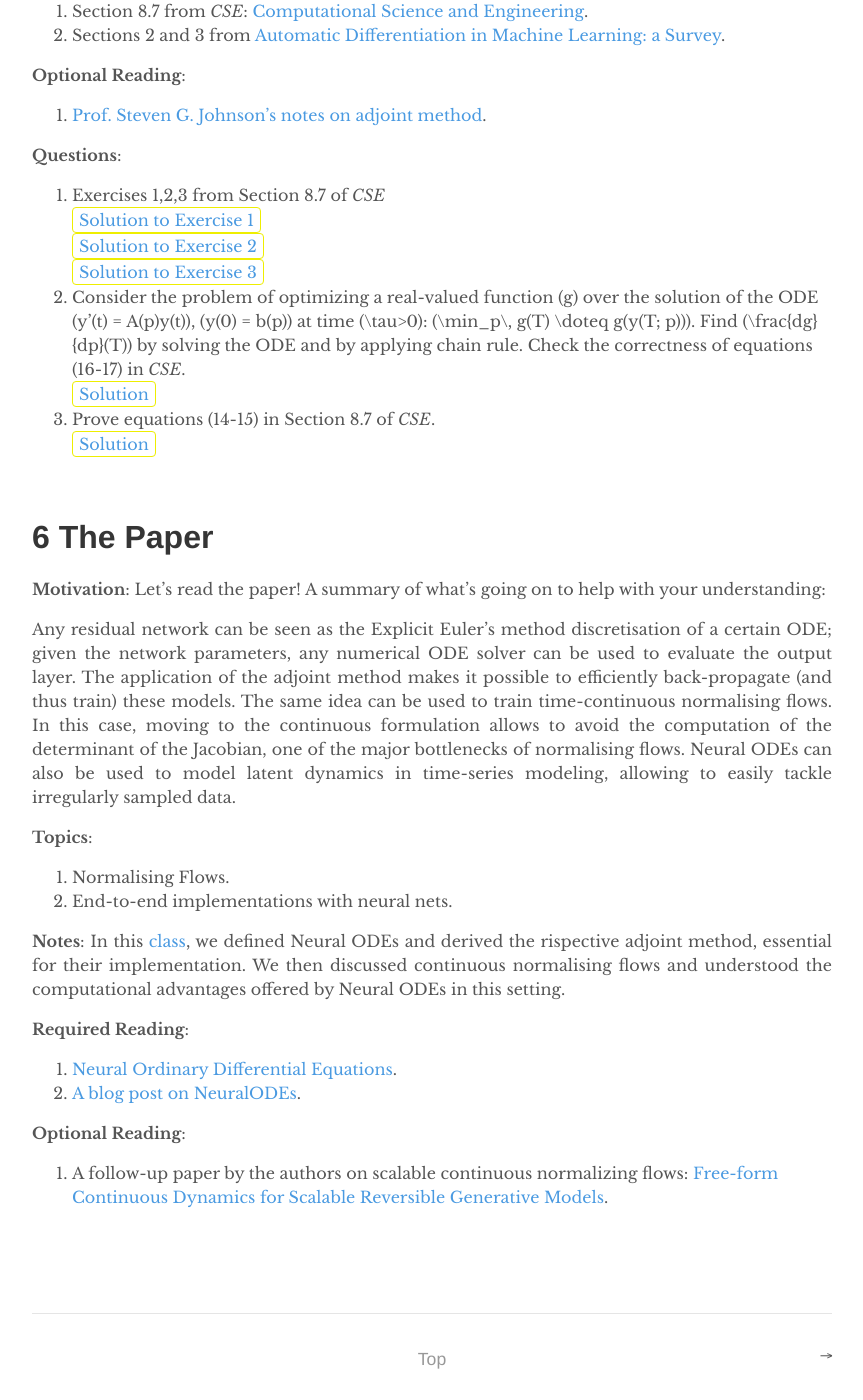
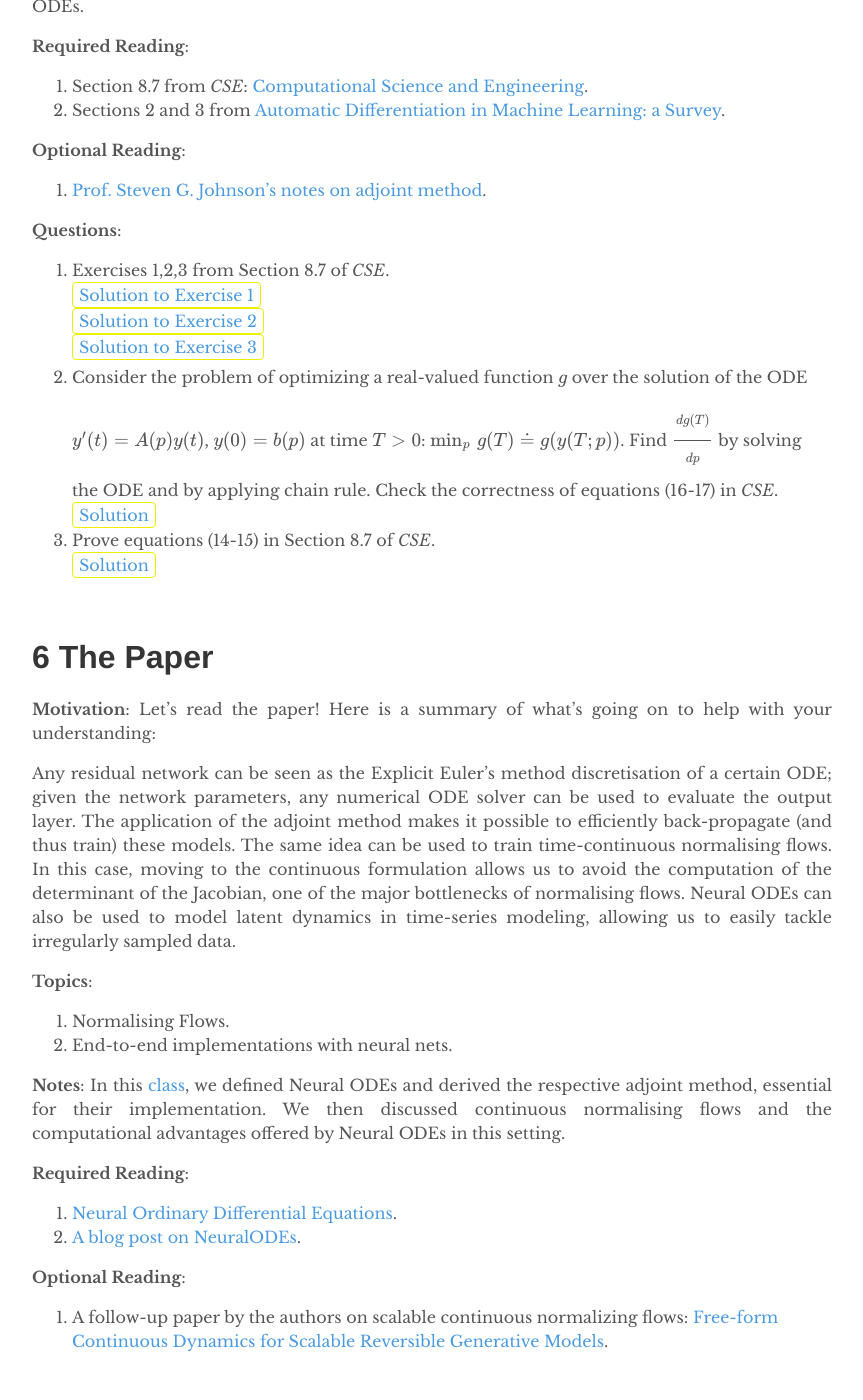
Before and after one commit to depthfirstlearning/depthfirstlearning.com, a Jekyll site: the page built from _posts/2019-06-06-NeuralODEs.markdown, in a window 1280 px wide and 1400 px high, scrolled down 5833 px. Shown: the whole window, without its empty margins (208-1071 px from the left). Built offline with Jekyll 4.4.1, drawn with Linux system fonts in a browser that asks for light colours; formulas are drawn with MathJax 3; before the commit the page ends 7206 px from its top, so only the background shows below that; some of the changed text lies outside the part shown.

Commit message:
typos fixed

```diff
--- a/_posts/2019-06-06-NeuralODEs.markdown
+++ b/_posts/2019-06-06-NeuralODEs.markdown
@@ -79,7 +79,7 @@
 
      $$|E_2| = \frac{h}{2} \left| f(t_{n+1},y_{n+1}) - f(t_{n+1}, y_n + h f(t_n,y_n)) \right| \leq \frac{hL}{2}|y_{n+1}-y_{n} - hf(t_n,y_n)| = \frac{hL}{2}O(h^2) = O(h^3)$$
 
-     where \(L\) is the Lipschitz constant of \(f\). On the other hand we can bound \(E_1\) as \(E_1 = O(h^3)\) (see [link](https://en.wikipedia.org/wiki/Trapezoidal_rule#Error_analysis) for a proof). It follows that \(\tau_{n} = O(h^2)\).
+     where \(L\) is the Lipschitz constant of \(f\). On the other hand, \(E_1\) is bounded above by \(O(h^3)\); see this <a href="https://en.wikipedia.org/wiki/Trapezoidal_rule#Error_analysis">link</a> for a proof. It follows that \(\tau_{n} = O(h^2)\).
      </p>
      </details>
 
@@ -88,14 +88,22 @@
      <p>
      Notice that we can write
 
-     $$(y + q/p)'=p(y + q/p)$$
+     $$\left(y + \frac{q}{p}\right)'=p\left(y + \frac{q}{p}\right)$$
 
-     It follows that \(y(t) = Ce^{pt} - q/p\) for some constant \(C\). Imposing the initial condition \(y(0)=1\), we get \(y(t)=e^{pt} + q/p(e^{pt}-1)\). In particular, we expand \(y\) in its Taylor series : \(y(t) = 1 + (1+q/p)\sum_{k=1}^\infty \frac{(pt)^k}{k!}\). To conclude the exercise we only need to notice that \(y_n(t) = q/p + (1+q/p)\sum_{k=1}^n \frac{(pt)^k}{k!}\) satisfies Picard's iteration: \(y_0 \equiv 1\), \(y_{n+1}(t) = y_0 + \int_0^t (py_n(s) + q)\,ds\).
+     It follows that \(y(t) = Ce^{pt} - q/p\) for some constant \(C\). Imposing the initial condition \(y(0)=1\), we get \(y(t)=e^{pt} + q/p(e^{pt}-1)\). In particular, we expand \(y\) in its Taylor series:
+
+     $$y(t) = 1 + \left(y + \frac{q}{p}\right)\sum_{k=1}^\infty \frac{(pt)^k}{k!}$$
+
+     To conclude the exercise we only need to notice that
+
+     $$y_n(t) = q/p + \left(y + \frac{q}{p}\right)\sum_{k=1}^n \frac{(pt)^k}{k!}$$
+
+     satisfies Picard's iteration: \(y_0 \equiv 1\), \(y_{n+1}(t) = y_0 + \int_0^t (py_n(s) + q)\,ds\).
      </p>
      </details>
      <details><summary>Solution to Exercise 12.4</summary>
      <p>
-     Applying Euler's method with step-size \(h\), we get \(\hat{y}(0) = 0\), \(\hat{y}(h) = \hat{y}(0) + h \hat{y}(0)^{1/5} = 0\), \(\hat{y}(2h) = \hat{y}(h) + h \hat{y}(h)^{1/5} =0\). Iterating, we see that it holds \(y(nh)=0\) for all \(n\geq 0\). On the other hand, the implicit Euler's method reads
+     Applying Euler's method with step-size \(h\), we get \(\hat{y}(0) = 0\), \(\hat{y}(h) = \hat{y}(0) + h \hat{y}(0)^{1/5} = 0\), \(\hat{y}(2h) = \hat{y}(h) + h \hat{y}(h)^{1/5} =0\). Iterating, we see that \(y(nh) = 0\) for all \(n\geq 0\). On the other hand, the implicit Euler's method says that
 
      $$\hat{y}_{n+1} = \hat{y}_n + h \hat{y}_{n+1}^{1/5}$$
 
@@ -116,7 +124,7 @@
 
      $$y_{n+1} = y_n + h(\theta f(y_n) + (1-\theta) f(y_{n+1}))$$
 
-     Assuming sufficient smoothness of \(y\) and \(f\), for what value of \(0 \leq\theta\leq 1\) is the truncation error the smallest? What does this mean about the accuracy of the method?
+     Assuming sufficient smoothness of $$y$$ and $$f$$, for what value of $$0 \leq\theta\leq 1$$ is the truncation error the smallest? What does this mean about the accuracy of the method?
      <details><summary>Solution</summary>
      <p>
      By definition, it holds that
@@ -134,7 +142,7 @@
   4. [Colab notebook](https://colab.research.google.com/drive/1bNg-RzZoelB3w8AUQ6mefRQuN3AdrIqX).
      <details><summary>Solution</summary>
      <p>
-     See this [Colab](https://colab.research.google.com/drive/1wTQXy2_4InQH51rEmiCtvl5Q7MiyrC4k)  for the solution.
+     See this <a href="https://colab.research.google.com/drive/1wTQXy2_4InQH51rEmiCtvl5Q7MiyrC4k">Colab</a>  for the solution.
      </p>
      </details>
 
@@ -273,7 +281,11 @@
   1. Do you understand why adding ‘residual layers’ should not degrade the network performance?
      <details><summary>Solution</summary>
      <p>
-     Let $$x_k = x_{k-1} + f(W_k, x_{k-1})$$ be the output of the $$k$$-th layer of a residual net. Then, adding a residual layer consists of considering $$x_{k+1} = x_{k} + f(W_{k+1}, x_{k})$$ instead of \(x_k\). For most common architectures, it holds that $$f(W, x) \equiv 0$$ for $$W=0$$. This is why adding a layer should not degrade the performances: any residual network with \(k\) layers can be also written as a residual network with \(k+1\) layers, by simply taking $$W_{k+1}=0$$.
+     Let
+
+     $$x_k = x_{k-1} + f(W_k, x_{k-1})$$
+
+     be the output of the \(k\)-th layer of a residual net. Then, adding a residual layer consists of considering $$x_{k+1} = x_{k} + f(W_{k+1}, x_{k})$$ instead of \(x_k\). For most common architectures, it holds that \(f(W, x) \equiv 0\) for \(W=0\). This is why adding a layer should not degrade the performances: any residual network with \(k\) layers can be also written as a residual network with \(k+1\) layers, by simply taking \(W_{k+1}=0\).
      </p>
      </details>
 
@@ -296,17 +308,17 @@
      </p>
      </details>
 
-  3. Implement your favourite ResNet variant
-  <details><summary>Colab Notebook</summary>
-  <p>
-  ...
-  </p>
-  </details>
+  3. Implement your favourite ResNet variant.
+     <details><summary>Example</summary>
+     <p>
+     See this <a href="https://keras.io/examples/cifar10_resnet/">tutorial</a> for an example of implementation of a ResNet.
+     </p>
+     </details>
 
 <br />
 
 # 4 Normalising Flows
-  **Motivation**:  In this class, we take a little detour to learn about Normalising Flows. These are used for density estimation and generative modeling, and their implementation is motivated by an ODE discretisation. Understanding it at a basic level is necessary to understanding continuous normalizing flows, a central application of neural ODEs.
+  **Motivation**:  In this class, we take a little detour to learn about Normalising Flows. These are used for density estimation and generative modeling, and their implementation is motivated by a discretisation of an ODE. Understanding it at a basic level is necessary to understanding continuous normalizing flows, a central application of neural ODEs.
 
   **Topics**:
 
@@ -323,19 +335,19 @@
 
   **Optional Reading**:
 
-  1. Variational Inference with Normalizing Flows](https://arxiv.org/pdf/1505.05770.pdf).
+  1. [Variational Inference with Normalizing Flows](https://arxiv.org/pdf/1505.05770.pdf).
   2. [High-Dimensional Probability Estimation with Deep Density Models](https://arxiv.org/pdf/1302.5125.pdf).
 
   **Questions**:
 
-  1. In *DE*, what is the difference between \(\rho_t\) and \(\tilde{\rho}_t\), i.e. what do they represent?
+  1. In *DE*, what is the difference between $$\rho_t$$ and $$\tilde{\rho}_t$$, i.e. what do they represent?
      <details><summary>Solution</summary>
      <p>
      The function \(\tilde{\rho}_t\) is the density of the distribution of the random variable \(\phi_t^{-1}(y)\) where \(y\sim \mu\). The function \(\rho_t\) is the density of the distribution of the random variable \(\phi_t(x)\) where \(x\sim \rho\).
      </p>
      </details>
 
-  2. . What is the computational complexity of evaluating a determinant of an \(N\times N\) matrix, and why is that relevant in this context?
+  2. What is the computational complexity of evaluating a determinant of an $$N\times N$$ matrix, and why is that relevant in this context?
      <details><summary>Solution</summary>
      <p>
      In general, the cost of computing the determinant of an \(N\times N\) matrix is \(O(N^3)\). To compute densities  transported by normalising flows, we need to compute the determinants of the Jacobians; therefore, an important feature of practical normalising flows, is that the Jacobian structure must allow an efficient computation of its determinant. See this week notes for more discussion on this.
@@ -382,7 +394,7 @@
      </p>
      </details>
 
-2. Consider the problem of optimizing a real-valued function \(g\) over the solution of the ODE \(y'(t) = A(p)y(t)\), \(y(0) = b(p)\) at time \(\tau>0\): \(\min_p\, g(T) \doteq g(y(T; p))\). Find \(\frac{dg}{dp}(T)\) by solving the ODE and by applying chain rule. Check the correctness of equations (16-17) in *CSE*.
+2. Consider the problem of optimizing a real-valued function $$g$$ over the solution of the ODE $$y'(t) = A(p)y(t)$$, $$y(0) = b(p)$$ at time $$T>0$$: $$\min_p\, g(T) \doteq g(y(T; p))$$. Find $$\frac{dg(T)}{dp}$$ by solving the ODE and by applying chain rule. Check the correctness of equations (16-17) in *CSE*.
      <details><summary>Solution</summary>
      <p>
      It holds that
@@ -397,7 +409,7 @@
 
      $$\lambda'(t) = -A(p)^T\lambda(t)$$
 
-     with the final condition \(\lambda(T) = \left(\frac{\partial g}{\partial y}\right)^T\), which gives \(\lambda(t) = e^{A(p)^T(T-t)}\left(\frac{\partial g}{\partial y}\right)^T\). Equation (17) from *CSE* gives
+     with the final condition \(\lambda(T) = \left(\frac{\partial g}{\partial y}\right)^T\), which gives \(\lambda(t) = e^{A(p)^T(T-t)}\left(\frac{\partial g}{\partial y}\right)^T\). Equation (17) from <i>CSE</i> gives
 
      $$\frac{dg}{dp} = \left(e^{TA(p)^T}\left(\frac{\partial g}{\partial y}\right)^T\right)^T\frac{\partial b}{\partial p} + \int_0^T \frac{\partial g}{\partial y} e^{A(p)(T-t)}\frac{\partial A}{\partial p}e^{tA(p)}b(p)\,dt$$
 
@@ -416,7 +428,7 @@
 
      $$\lambda(0)^T\frac{\partial u}{\partial p}(0) + \int_0^T\lambda^T \frac{\partial f}{\partial p}\,dt = \int_0^T \left( \lambda^T\frac{\partial f}{\partial p} -\frac{d}{dt}\left( \lambda^T \frac{\partial u}{\partial p}\right) \right)\,dt $$
 
-     Using equation (14) from *CSE* and the equality \(\frac{\partial u}{\partial p} = \frac{\partial f}{\partial p} + \frac{\partial f}{\partial u}\frac{\partial u}{\partial p}\), we get
+     Using equation (14) from <i>CSE</i> and the equality \(\frac{\partial u}{\partial p} = \frac{\partial f}{\partial p} + \frac{\partial f}{\partial u}\frac{\partial u}{\partial p}\), we get
 
      $$\int_0^T \left( \lambda^T\frac{\partial f}{\partial p} -\frac{d}{dt}\left( \lambda^T \frac{\partial u}{\partial p}\right) \right)\,dt = \int_0^T \left( \lambda^T\frac{\partial f}{\partial p} + \lambda^T \frac{\partial f}{\partial u}\frac{\partial u}{\partial p} + \frac{\partial g}{\partial u}\frac{\partial u}{\partial p} - \lambda^T \frac{\partial f}{\partial p} -\lambda^T \frac{\partial f}{\partial u}\frac{\partial u}{\partial p} \right)\,dt$$
 
@@ -433,16 +445,16 @@
 <br />
 
 # 6 The Paper
-  **Motivation**: Let’s read the paper! A summary of what’s going on to help with your understanding:
+  **Motivation**: Let’s read the paper! Here is a summary of what’s going on to help with your understanding:
 
-  Any residual network can be seen as the Explicit Euler's method discretisation of a certain ODE; given the network parameters, any numerical ODE solver can be used to evaluate the output layer. The application of the adjoint method makes it possible to efficiently back-propagate (and thus train) these models. The same idea can be used to train time-continuous normalising flows. In this case, moving to the continuous formulation allows to avoid the computation of the determinant of the Jacobian, one of the major bottlenecks of normalising flows. Neural ODEs can also be used to model latent dynamics in time-series modeling, allowing to easily tackle irregularly sampled data.
+  Any residual network can be seen as the Explicit Euler's method discretisation of a certain ODE; given the network parameters, any numerical ODE solver can be used to evaluate the output layer. The application of the adjoint method makes it possible to efficiently back-propagate (and thus train) these models. The same idea can be used to train time-continuous normalising flows. In this case, moving to the continuous formulation allows us to avoid the computation of the determinant of the Jacobian, one of the major bottlenecks of normalising flows. Neural ODEs can also be used to model latent dynamics in time-series modeling, allowing us to easily tackle irregularly sampled data.
 
   **Topics**:
 
   1. Normalising Flows.
   2. End-to-end implementations with neural nets.
 
-  **Notes**: In this [class](/assets/nodes_notes/week6.pdf), we defined Neural ODEs and derived the rispective adjoint method, essential for their implementation. We then discussed continuous normalising flows and understood the computational advantages offered by Neural ODEs in this setting.
+  **Notes**: In this [class](/assets/nodes_notes/week6.pdf), we defined Neural ODEs and derived the respective adjoint method, essential for their implementation. We then discussed continuous normalising flows and the computational advantages offered by Neural ODEs in this setting.
 
   **Required Reading**:
 
```
Also changed, not shown: other parts of _posts/2019-06-06-NeuralODEs.markdown (+4 -4 lines), 1 other file.
